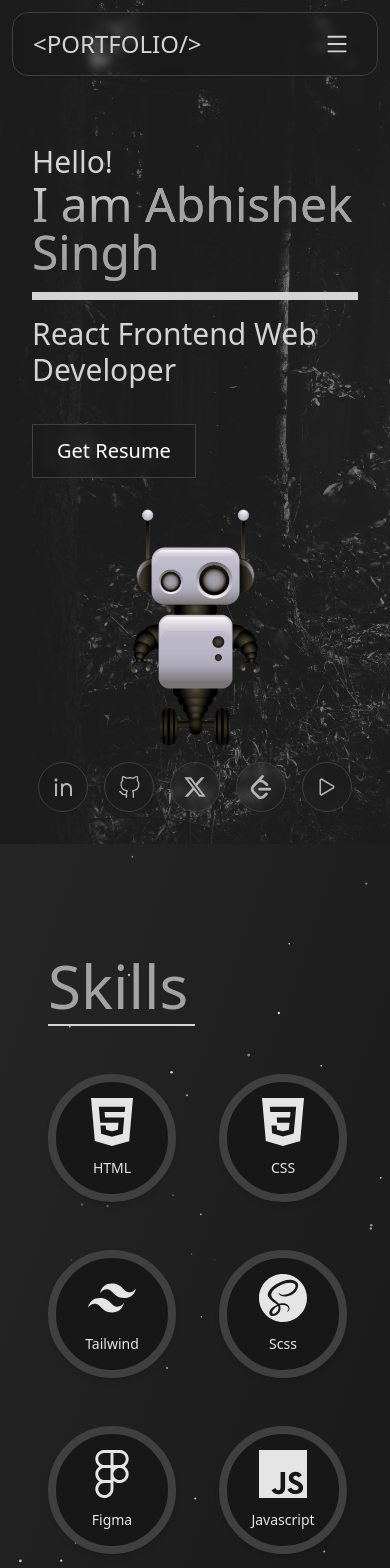
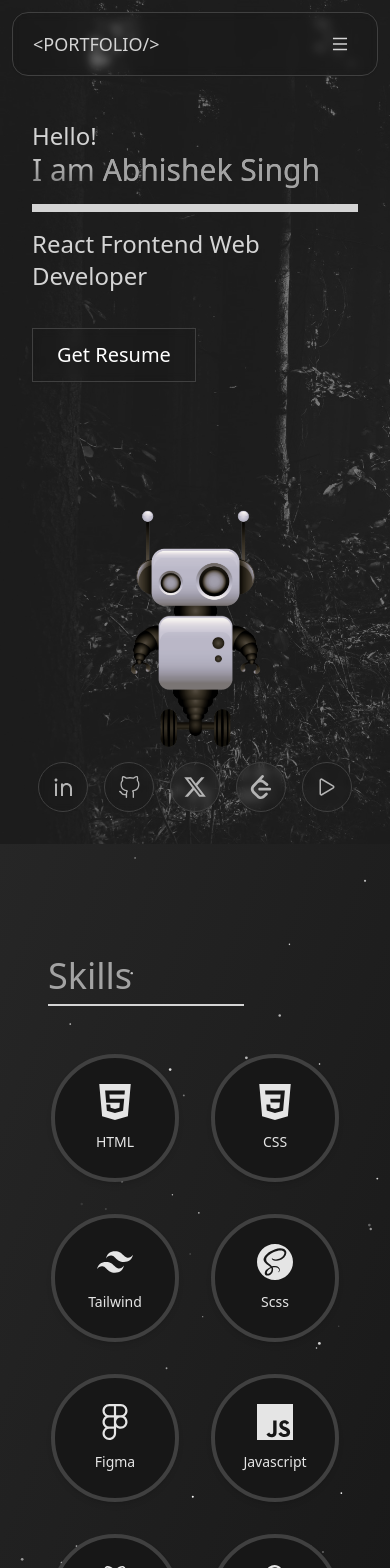
Before and after one commit to AbhishekSingh0901/portfolio, a React (Vite) app in the folder frontend/: page / in a window 390 px wide. Shown: the top 1568 px of the page. Built offline with nearby package versions, Linux system fonts and the light colour scheme; a web font is replaced by a local one.

Commit message:
responsive desing

```diff
--- a/frontend/src/App.jsx
+++ b/frontend/src/App.jsx
@@ -47,7 +47,7 @@ function App() {
       </div>
       <div
         id="intro"
-        className="absolute top-0 right-0 bottom-0 left-0 z-40 h-screen bg-neutral-800 text-neutral-400 flex justify-center items-center"
+        className="absolute top-0 right-0 bottom-0 left-0 z-50 h-screen bg-neutral-800 text-neutral-400 flex justify-center items-center"
       >
         <h1 id="intro-heading" className="flex gap-10 text-6xl md:text-9xl">
           Hello! <GiDiamondsSmile />
--- a/frontend/src/components/Navbar.jsx
+++ b/frontend/src/components/Navbar.jsx
@@ -6,8 +6,8 @@ function Navbar() {
   const [toggleState, setToggleState] = useState(false);
   return (
     <>
-      <nav className="z-20 navbar fixed top-0 left-0 bottom-0 right-0 h-16 m-3 px-5 glass-effect rounded-2xl  text-neutral-300 flex justify-between lg:justify-around items-center ">
-        <h2 className="text-2xl">&lt;PORTFOLIO/&gt;</h2>
+      <nav className="z-40 navbar fixed top-0 left-0 bottom-0 right-0 h-16 m-3 px-5 glass-effect rounded-2xl  text-neutral-300 flex justify-between lg:justify-around items-center ">
+        <h2 className=" text-lg md:text-2xl">&lt;PORTFOLIO/&gt;</h2>
         <ul className="hidden list-none lg:flex justify-center gap-8 uppercase">
           <li>Home</li>
           <li>About</li>
@@ -20,7 +20,7 @@ function Navbar() {
           onClick={() => setToggleState(true)}
           className="p-2 rounded-full hover:bg-neutral-700 bg-opacity-5 transition-all duration-100 active:scale-105 cursor-pointer"
         >
-          <AiOutlineMenu className="text-2xl lg:hidden" />
+          <AiOutlineMenu className="text-lg md:text-2xl text-2xl lg:hidden" />
         </div>
         <Sidebar toggleState={toggleState} setToggleState={setToggleState} />
       </nav>
--- a/frontend/src/components/ui/sparkles.jsx
+++ b/frontend/src/components/ui/sparkles.jsx
@@ -27,7 +27,6 @@ export const SparklesCore = (props) => {
 
   const particlesLoaded = async (container) => {
     if (container) {
-      console.log(container);
       controls.start({
         opacity: 1,
         transition: {
--- a/frontend/src/pages/Homepage.jsx
+++ b/frontend/src/pages/Homepage.jsx
@@ -25,11 +25,11 @@ function Homepage() {
     setIsPlaying(!isPlaying);
   };
   return (
-    <div className="relative text-3xl md:text-4xl h-screen flex pt-16 md:pt-24 before:bg-neutral-900 before:absolute before:top-0 before:left-0 before:bottom-0 before:right-0 before:opacity-50 homepage">
+    <div className="relative text-2xl md:text-4xl h-screen flex pt-16 md:pt-24 before:bg-neutral-900 before:absolute before:top-0 before:left-0 before:bottom-0 before:right-0 before:opacity-50 homepage">
       <div className="z-10">
-        <div className="mx-8 md:ml-20 lg:ml-28 mt-20 text-neutral-300">
+        <div className="mx-8 md:ml-20 lg:ml-28 mt-14 md:mt-20 text-neutral-300">
           <h3>Hello!</h3>
-          <h1 className="border-b-8 border-neutral-300 w-full text-transparent bg-gradient-to-b from-neutral-300 to-neutral-600 bg-clip-text text-5xl md:text-7xl lg:text-8xl pb-4 mb-4">
+          <h1 className="border-b-8 border-neutral-300 w-full text-transparent bg-gradient-to-b from-neutral-300 to-neutral-600 bg-clip-text text-3xl md:text-7xl lg:text-8xl pb-4 mb-4">
             I am <span className="text-animation">Abhishek Singh</span>
           </h1>
           <h4>React Frontend Web Developer</h4>
--- a/frontend/src/pages/Projects.jsx
+++ b/frontend/src/pages/Projects.jsx
@@ -5,7 +5,7 @@ import tranquil from "../assets/tranquil.png";
 
 function Projects() {
   return (
-    <div className="w-full flex justify-center items-central p-20 bg-neutral-700 ">
+    <div className="w-full flex justify-center items-central pt-20 p-3 md:p-20 bg-neutral-700 ">
       <div className="w-90%  mx-auto  max-w-8xl grid grid-cols-1 gap-16 xl:grid-cols-2 2xl:grid-cols-3">
         <ThreeDCardDemo
           name={"Aurelia Threads"}
--- a/frontend/src/pages/Skills.jsx
+++ b/frontend/src/pages/Skills.jsx
@@ -13,7 +13,7 @@ import { SparklesCore } from "../components/ui/sparkles";
 
 function Skills() {
   const className =
-    "bg-neutral-900 shadow-md text-neutral-200 text-5xl flex flex-col justify-center items-center gap-3 w-32 h-32 md:w-48 md:h-48 rounded-full border-neutral-700 hover:shadow-xl hover:scale-110 border-8 transition-all duration-300";
+    "bg-neutral-900 shadow-md text-neutral-200 text-4xl md:text-5xl flex flex-col justify-center items-center gap-3 w-32 h-32 md:w-48 md:h-48 rounded-full border-neutral-700 hover:shadow-xl hover:scale-110 border-4 md:border-8 transition-all duration-300";
 
   return (
     <div className=" relative bg-gradient-to-br from-neutral-800 to-neutral-900 pt-28 pb-14 px-12">
@@ -29,11 +29,11 @@ function Skills() {
         />
       </div>
       <div className="relative z-20">
-        <h2 className="w-1/2 text-6xl pb-2 font-medium mb-12 text-animation border-b-2 border-neutral-300">
+        <h2 className="w-2/3 text-4xl md:text-6xl pb-2 font-medium mb-12 text-animation border-b-2 border-neutral-300">
           Skills
         </h2>
         <div className="flex justify-center items-center">
-          <div className="grid grid-cols-2  md:grid-cols-3 lg:grid-cols-4 gap-12 mx-auto">
+          <div className="grid grid-cols-2  md:grid-cols-3 lg:grid-cols-4 gap-8 md:gap-12 mx-auto">
             <div
               className={` ${className}   hover:text-orange-400 hover:border-orange-500 `}
             >
```
